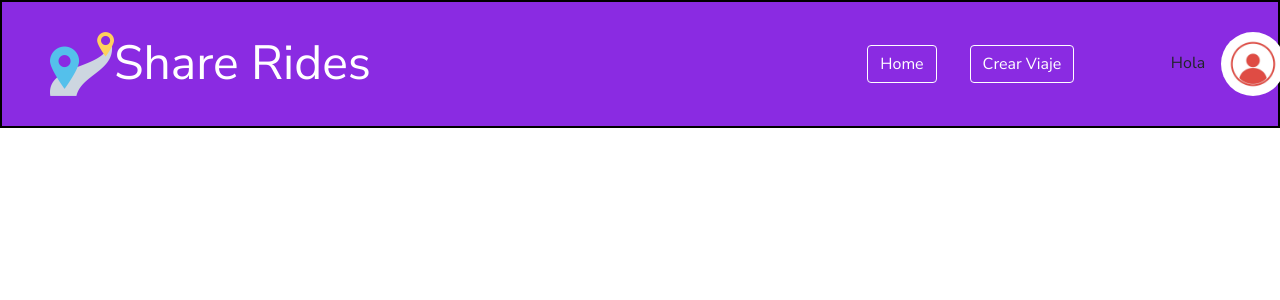
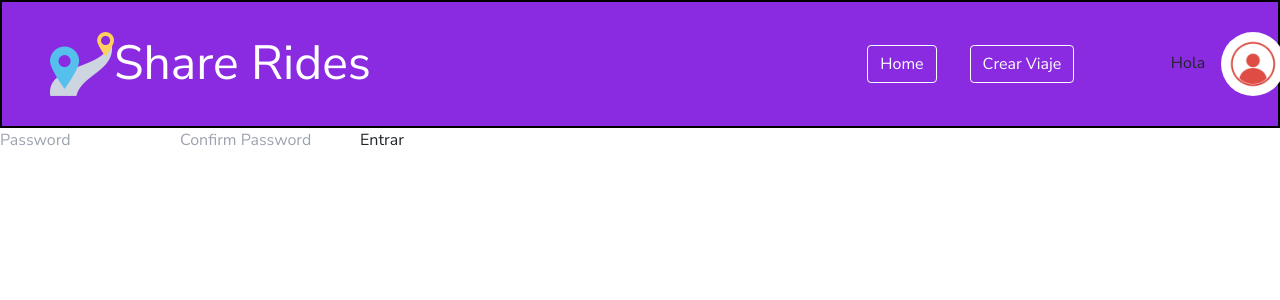
Before and after one commit to jubarber/PG-ShareRides, a React (Create React App) app in the folder client/: page /registrogoogle in a window 1280 px wide. Shown: the top 300 px of the page. Built offline with nearby package versions, Linux system fonts and the light colour scheme.

Commit message:
registro con google

```diff
--- a/client/src/App.js
+++ b/client/src/App.js
@@ -10,6 +10,7 @@ import FormVehiculo from "./components/FormViaje/FormVehiculo";
 import FormConductor from "./components/FormViaje/FormConductor";
 import { DetalleViaje } from "./components/DetalleViaje/DetalleViaje";
 import Login from "./components/Login/Login";
+import RegistroGoogle from "./components/RegistroGoogle/RegistroGoogle"
 
 function App() {
   return (
@@ -27,6 +28,7 @@ function App() {
           <Route exact path="/formconductor" element={<FormConductor />} />
           <Route exact path="/detalle/:id" element={<DetalleViaje />} />
           <Route exact path="/login" element={<Login />} />
+          <Route exact path="/registrogoogle" element={<RegistroGoogle />} />
         </Routes>
       </BrowserRouter>
     </div>
--- a/client/src/components/Home/Home.jsx
+++ b/client/src/components/Home/Home.jsx
@@ -1,7 +1,7 @@
 import React from "react";
 import { useEffect, useState } from "react";
 import { useDispatch, useSelector } from "react-redux";
-import { getViajesTotal } from "../../redux/actions/actions";
+import { getViajesTotal, login } from "../../redux/actions/actions";
 import { Filtros } from "../Filtros/Filtros";
 import { DetalleViaje } from "../DetalleViaje/DetalleViaje";
 import CardViajeUsuario from "../CardViaje/CardViajeUsuario/CardViajeUsuario";
@@ -11,15 +11,19 @@ import InputLabel from "@mui/material/InputLabel";
 import Select from "@mui/material/Select";
 import MenuItem from "@mui/material/MenuItem";
 import { FormControl } from "@mui/material";
+import Cookies from "universal-cookie"
 
 
 export default function Home() {
+  const cookies = new Cookies()
   const dispatch = useDispatch();
   const viajes = useSelector(
     (state) => state.viajesFiltrados //me traigo el estado de los viajes para poder mostrarlos
   );
+  const cookieMail = cookies.get("email")
   useEffect(() => {
     //se monta home y despacho la accion para obtener los viajes
+    dispatch(login(cookieMail))
     dispatch(getViajesTotal());
   }, [dispatch]);
   console.log(viajes);
--- a/client/src/components/Landing/LandingPage.jsx
+++ b/client/src/components/Landing/LandingPage.jsx
@@ -2,15 +2,32 @@ import React, { useState } from "react";
 import GoogleLogin from "react-google-login";
 import { Link } from "react-router-dom";
 import "./LandingPage.css";
+import Cookies from "universal-cookie";
+import { login } from "../../redux/actions/actions";
+import { useDispatch } from "react-redux";
+import { useEffect } from "react";
 
 export default function LandingPage() {
   const [menu, SetMenu] = useState(false);
+  const cookies = new Cookies();
+  const [usuario, setUsuario] = useState("hola soy usuario de google");
+
   const responseGoogle = (response) => {
-    console.log("Este es el nombre: " + response.profileObj.name);
-    console.log("Este es el email: " + response.profileObj.email);
-    console.log("Esta es la foto: " + response.profileObj.imageUrl);
-    window.location.href="/home"
+    setUsuario({
+      nombre: response.profileObj.givenName,
+      apellido: response.profileObj.familyName,
+      email: response.profileObj.email,
+      avatar: response.profileObj.imageUrl,
+    });
+    window.location.href = "/registrogoogle";
   };
+  useEffect(() => {
+    cookies.set("email", usuario.email, { path: "/" });
+    cookies.set("nombre", usuario.nombre, { path: "/" });
+    cookies.set("apellido", usuario.apellido, { path: "/" });
+    cookies.set("avatar", usuario.avatar, { path: "/" });
+    console.log(cookies.get("nombre"));
+  }, [usuario]);
 
   const handleMenu = () => {
     SetMenu(!menu);
@@ -64,7 +81,6 @@ export default function LandingPage() {
                     onFailure={responseGoogle}
                     cookiePolicy={"single_host_origin"}
                     className="btn-google"
-
                   />
                 </div>
               </div>
--- /dev/null
+++ b/client/src/components/RegistroGoogle/RegistroGoogle.jsx
@@ -0,0 +1,63 @@
+import react, { useState } from "react";
+import { useDispatch } from "react-redux";
+import Cookies from "universal-cookie";
+import { registroUsuario } from "../../redux/actions/actions";
+import swal from "sweetalert";
+
+export default function RegistroGoogle() {
+  const cookies = new Cookies();
+  const dispatch = useDispatch();
+  let cookieEmail = cookies.get("email");
+  let cookieNombre = cookies.get("nombre");
+  let cookieApellido = cookies.get("apellido");
+  const [usuario, setUsuario] = useState({
+    email: cookieEmail,
+    nombre: cookieNombre,
+    apellido: cookieApellido,
+    password: "",
+    confirmPassword: "",
+  });
+
+  function handleSubmit(e) {
+    e.preventDefault();
+    dispatch(registroUsuario(usuario));
+    swal({
+      title: "El registro ha sido exitoso!",
+      icon: "success",
+      button: "Bienvenidx!",
+    }).then(function () {
+      window.location = "/home";
+    });
+  }
+
+  function handleChange(e) {
+    setUsuario({
+      ...usuario,
+      [e.target.name]: e.target.value,
+    });
+  }
+
+  return (
+    <div>
+      <div>
+        <form onSubmit={handleSubmit}>
+          <input
+            type="text"
+            value={usuario.password}
+            name="password"
+            placeholder="Password"
+            onChange={(e) => handleChange(e)}
+          />
+          <input
+            type="text"
+            value={usuario.confirmPassword}
+            name="confirmPassword"
+            placeholder="Confirm Password"
+            onChange={(e) => handleChange(e)}
+          />
+          <button type="submit">Entrar</button>
+        </form>
+      </div>
+    </div>
+  );
+}
--- a/client/src/redux/reducer/reducer.js
+++ b/client/src/redux/reducer/reducer.js
@@ -24,7 +24,6 @@ function rootReducer(state = initialState, action) {
         ...state,
         viajePorId: action.payload,
       };
-
     case GET_VIAJES_TOTAL:
       return {
         ...state,
@@ -40,30 +39,29 @@ function rootReducer(state = initialState, action) {
       return {
         ...state,
         usuario: action.payload,
-      }
+      };
     case FILTRO_CHECKS:
       return {
         ...state,
         viajesFiltrados: action.payload,
       };
-
     case REGISTRO_USUARIO:
       return {
         ...state,
+        usuarios: action.payload,
       };
     case SEARCHDESTINO:
-      console.log(" llegue al reducer destino", action.payload)
+      console.log(" llegue al reducer destino", action.payload);
       return {
         ...state,
         viajesFiltrados: action.payload,
       };
-      case SEARCHORIGEN:
-        console.log(" llegue al reducer origen", action.payload)
-        return {
-          ...state,
-          viajesFiltrados: action.payload,
-        };
-
+    case SEARCHORIGEN:
+      console.log(" llegue al reducer origen", action.payload);
+      return {
+        ...state,
+        viajesFiltrados: action.payload,
+      };
     default:
       return { ...state };
   }
```
Also changed, not shown: client/src/components/RegistroGoogle/RegistroGoogle.css (added).
